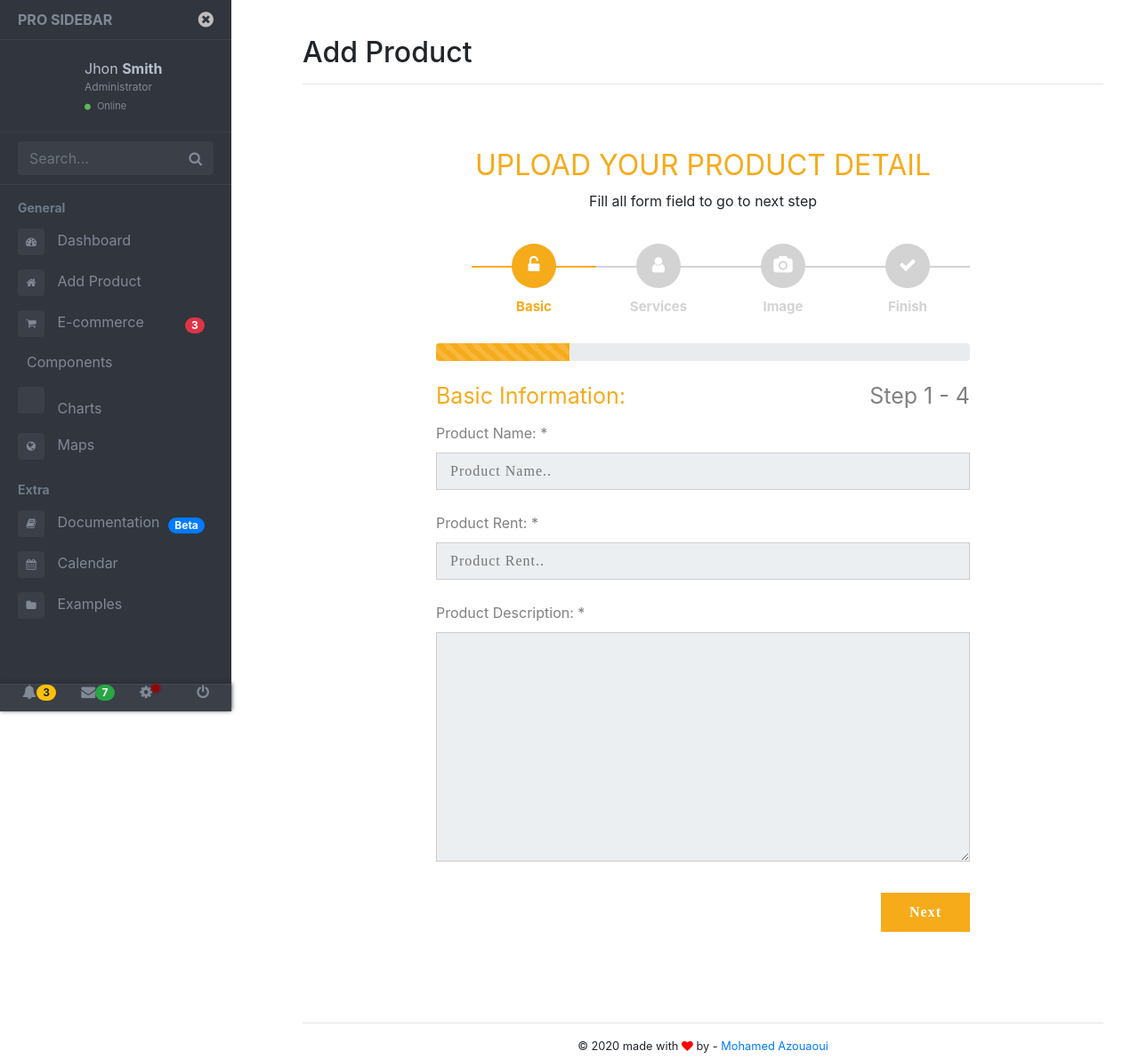
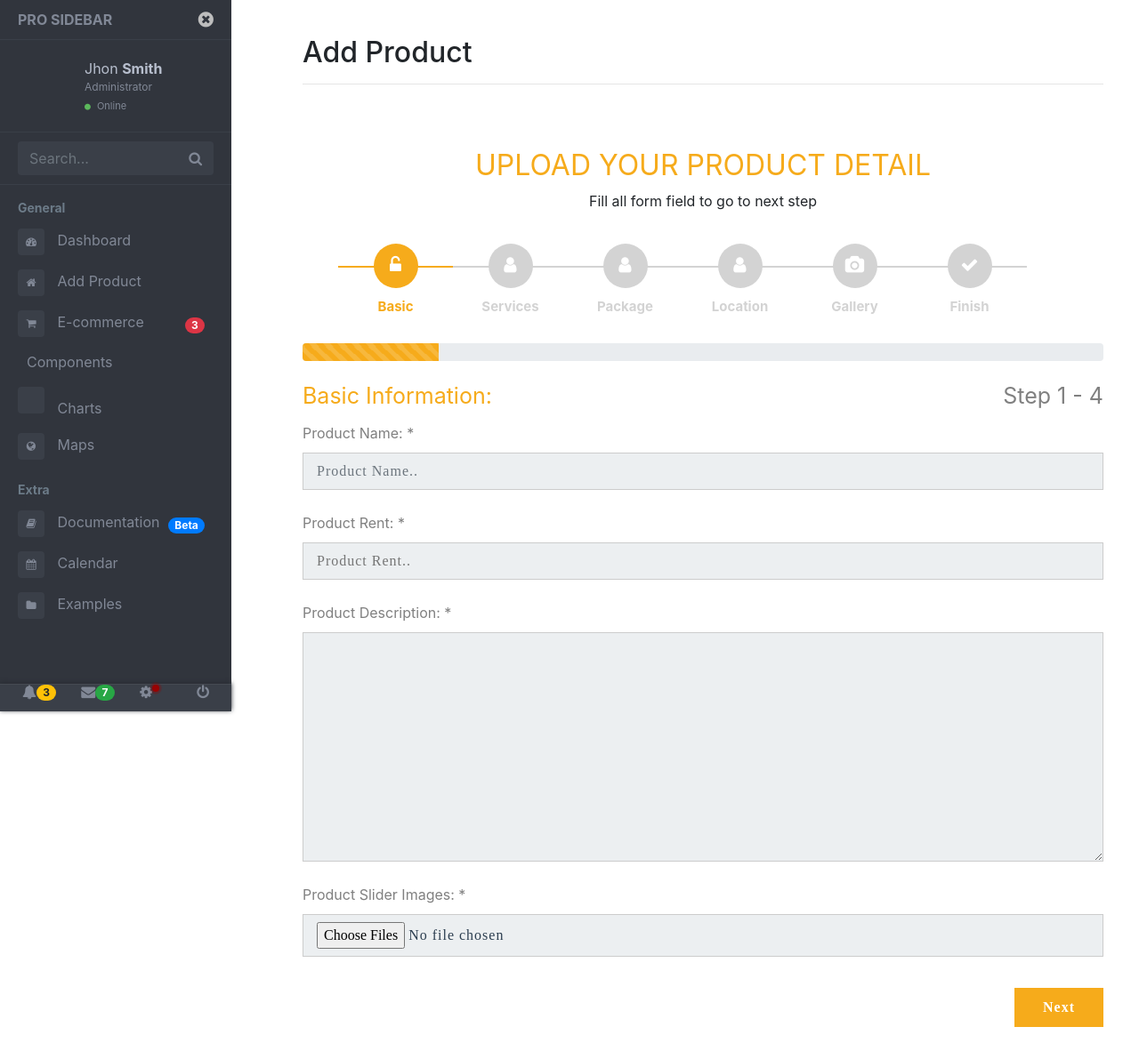
Before and after one commit to aseesahmed/letschalo, a PHP site: page /vendor-add-product.php in a window 1280 px wide. Shown: the top 1191 px of the page at 89% size. Run offline with PHP 8.4, Linux system fonts and the light colour scheme; some libraries are stand-ins or nearby versions.

Commit message:
Vendor Panel

```diff
--- a/vendor-add-product.php
+++ b/vendor-add-product.php
@@ -155,7 +155,7 @@
         #progressbar li {
             list-style-type: none;
             font-size: 15px;
-            width: 25%;
+            width: 15%;
             float: left;
             position: relative;
             font-weight: 400
@@ -167,6 +167,16 @@
         }
 
         #progressbar #personal:before {
+            font-family: FontAwesome;
+            content: "\f007"
+        }
+
+        #progressbar #package:before {
+            font-family: FontAwesome;
+            content: "\f007"
+        }
+
+        #progressbar #location:before {
             font-family: FontAwesome;
             content: "\f007"
         }
@@ -426,7 +436,7 @@
         <div class="form-group col-md-12">
             <div class="container-fluid">
                 <div class="row justify-content-center">
-                    <div class="col-10 col-sm-12 col-md-10 col-lg-10 col-xl-8 text-center p-0 mt-3 mb-2">
+                    <div class="col-12 col-sm-12 col-md-12 col-lg-12 col-xl-12 text-center p-0 mt-3 mb-2">
                         <div class="card px-0 pt-4 pb-0 mt-3 mb-3">
                             <h2 id="heading">Upload your Product Detail</h2>
                             <p>Fill all form field to go to next step</p>
@@ -435,7 +445,9 @@
                                 <ul id="progressbar">
                                     <li class="active" id="account"><strong>Basic</strong></li>
                                     <li id="personal"><strong>Services</strong></li>
-                                    <li id="payment"><strong>Image</strong></li>
+                                    <li id="package"><strong>Package</strong></li>
+                                    <li id="location"><strong>Location</strong></li>
+                                    <li id="payment"><strong>Gallery</strong></li>
                                     <li id="confirm"><strong>Finish</strong></li>
                                 </ul>
                                 <div class="progress">
@@ -452,12 +464,13 @@
                                             </div>
                                         </div>
                                         <label class="fieldlabels">Product Name: *</label>
-                                        <input type="text" name="product-name" placeholder="Product Name.." />
+                                        <input class="form-control" type="text" name="product-name" placeholder="Product Name.." />
                                         <label class="fieldlabels">Product Rent: *</label>
                                         <input type="text" name="product-rent" placeholder="Product Rent.." />
                                         <label class="fieldlabels">Product Description: *</label>
                                         <textarea name="product-desc" id="product-desc" cols="30" rows="10"></textarea>
-
+                                        <label class="fieldlabels">Product Slider Images: *</label>
+                                        <input type="file" name="productSliderImages[]" placeholder="Product Slider Images.." multiple />
 
                                     </div>
                                     <input type="button" name="next" class="next action-button" value="Next" />
@@ -472,11 +485,13 @@
                                                 <h2 class="steps">Step 2 - 4</h2>
                                             </div>
                                         </div>
+                                        <label class="fieldlabels">Service Image: *</label>
+                                        <input type="file" name="ServiceImage" placeholder="Service Image.." />
                                         <table class="table table-hover sliderTable" style="margin-bottom: 50px">
                                             <thead>
                                                 <tr>
                                                     <th> Service Type </th>
-                                                    <th> <button id="addRow" type="button" class="btn btn-info"><i class="fa fa-plus"></i> Slider</button> </th>
+                                                    <th> <button id="addRow" type="button" class="btn btn-info"><i class="fa fa-plus"></i> Service</button> </th>
                                                 </tr>
                                             </thead>
                                             <tbody class="tableSort2">
@@ -498,13 +513,51 @@
                                     <div class="form-card">
                                         <div class="row">
                                             <div class="col-7">
-                                                <h2 class="fs-title">Image Upload:</h2>
+                                                <h2 class="fs-title">Package Information:</h2>
+                                            </div>
+                                            <div class="col-5">
+                                                <h2 class="steps">Step 2 - 4</h2>
+                                            </div>
+                                        </div>
+                                        <label class="fieldlabels">Package Image: *</label>
+                                        <input type="file" name="PackageImage" placeholder="Package Image.." />
+                                        <label class="fieldlabels">Terms & Condition: *</label>
+                                        <textarea name="termsAndCondition" id="termsAndCondition" cols="30" rows="10"></textarea>
+                                    </div>
+                                    <input type="button" name="next" class="next action-button" value="Next" />
+                                    <input type="button" name="previous" class="previous action-button-previous" value="Previous" />
+                                </fieldset>
+                                <fieldset>
+                                    <div class="form-card">
+                                        <div class="row">
+                                            <div class="col-7">
+                                                <h2 class="fs-title">Location Information:</h2>
+                                            </div>
+                                            <div class="col-5">
+                                                <h2 class="steps">Step 2 - 4</h2>
+                                            </div>
+                                        </div>
+                                        <label class="fieldlabels">Location: *</label>
+                                        <input type="text" name="Location" placeholder="Location Url.." />
+                                    </div>
+                                    <input type="button" name="next" class="next action-button" value="Next" />
+                                    <input type="button" name="previous" class="previous action-button-previous" value="Previous" />
+                                </fieldset>
+                                <fieldset>
+                                    <div class="form-card">
+                                        <div class="row">
+                                            <div class="col-7">
+                                                <h2 class="fs-title">Gallery:</h2>
                                             </div>
                                             <div class="col-5">
                                                 <h2 class="steps">Step 3 - 4</h2>
                                             </div>
-                                        </div> <label class="fieldlabels">Upload Your Photo:</label> <input type="file" name="pic" accept="image/*"> <label class="fieldlabels">Upload Signature Photo:</label> <input type="file" name="pic" accept="image/*">
-                                    </div> <input type="button" name="next" class="next action-button" value="Submit" /> <input type="button" name="previous" class="previous action-button-previous" value="Previous" />
+                                        </div>
+                                        <label class="fieldlabels">Gallery:</label>
+                                        <input type="file" name="gallery[]" accept="image/*" placeholder="Upload Multiple Images" multiple />
+                                    </div>
+                                    <input type="button" name="next" class="next action-button" value="Submit" />
+                                    <input type="button" name="previous" class="previous action-button-previous" value="Previous" />
                                 </fieldset>
                                 <fieldset>
                                     <div class="form-card">
@@ -541,18 +594,10 @@
       <footer class="text-center">
         <div class="mb-2">
           <small>
-            © 2020 made with <i class="fa fa-heart" style="color:red"></i> by - <a target="_blank" rel="noopener noreferrer" href="https://azouaoui.netlify.com">
-              Mohamed Azouaoui
+            © 2020 made with <i class="fa fa-heart" style="color:red"></i> by -
+              Asees Ahmed
             </a>
           </small>
-        </div>
-        <div>
-          <a href="https://github.com/azouaoui-med" target="_blank">
-            <img alt="GitHub followers" src="https://img.shields.io/github/followers/azouaoui-med?label=github&style=social" />
-          </a>
-          <a href="https://twitter.com/azouaoui_med" target="_blank">
-            <img alt="Twitter Follow" src="https://img.shields.io/twitter/follow/azouaoui_med?label=twitter&style=social" />
-          </a>
         </div>
       </footer>
     </div>
--- a/vendor-dashboard.php
+++ b/vendor-dashboard.php
@@ -271,7 +271,7 @@
         <div class="mb-2">
           <small>
             © 2020 made with <i class="fa fa-heart" style="color:red"></i> by - <a target="_blank" rel="noopener noreferrer" href="https://azouaoui.netlify.com">
-              Mohamed Azouaoui
+              Asees Ahmed
             </a>
           </small>
         </div>
```
